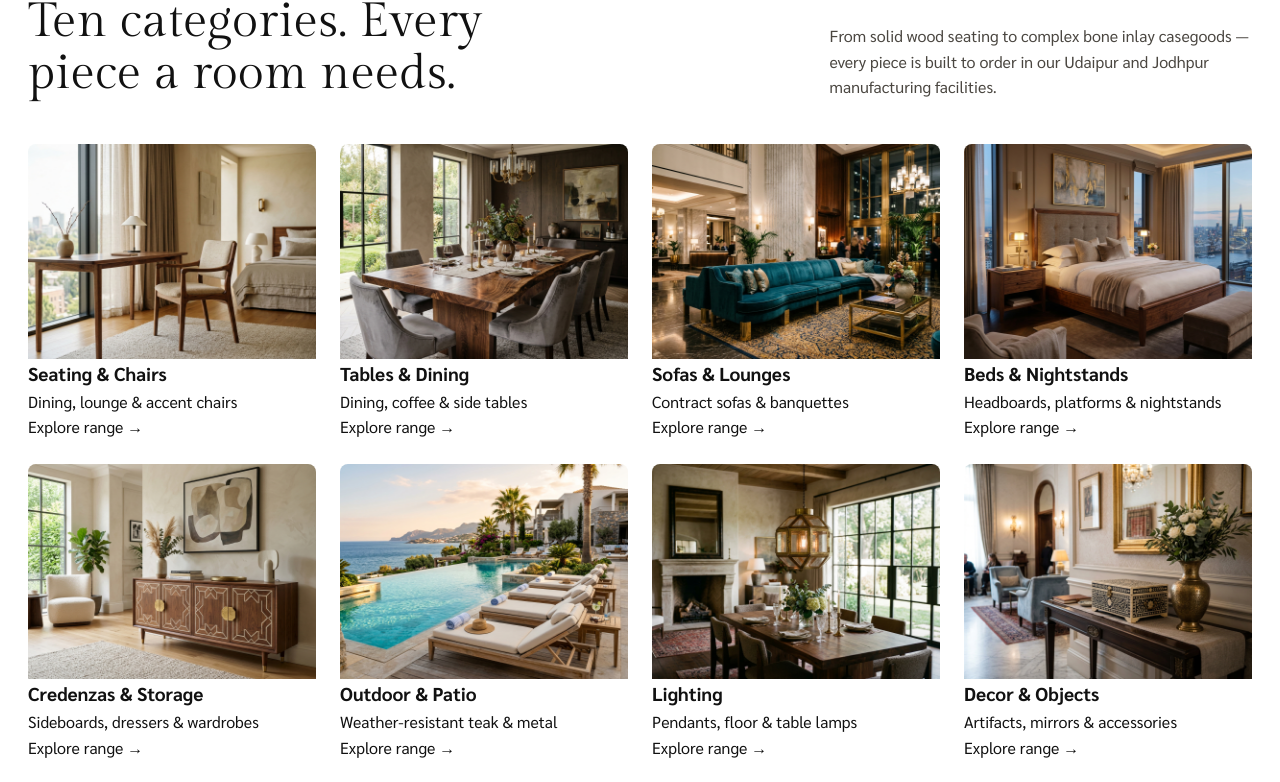
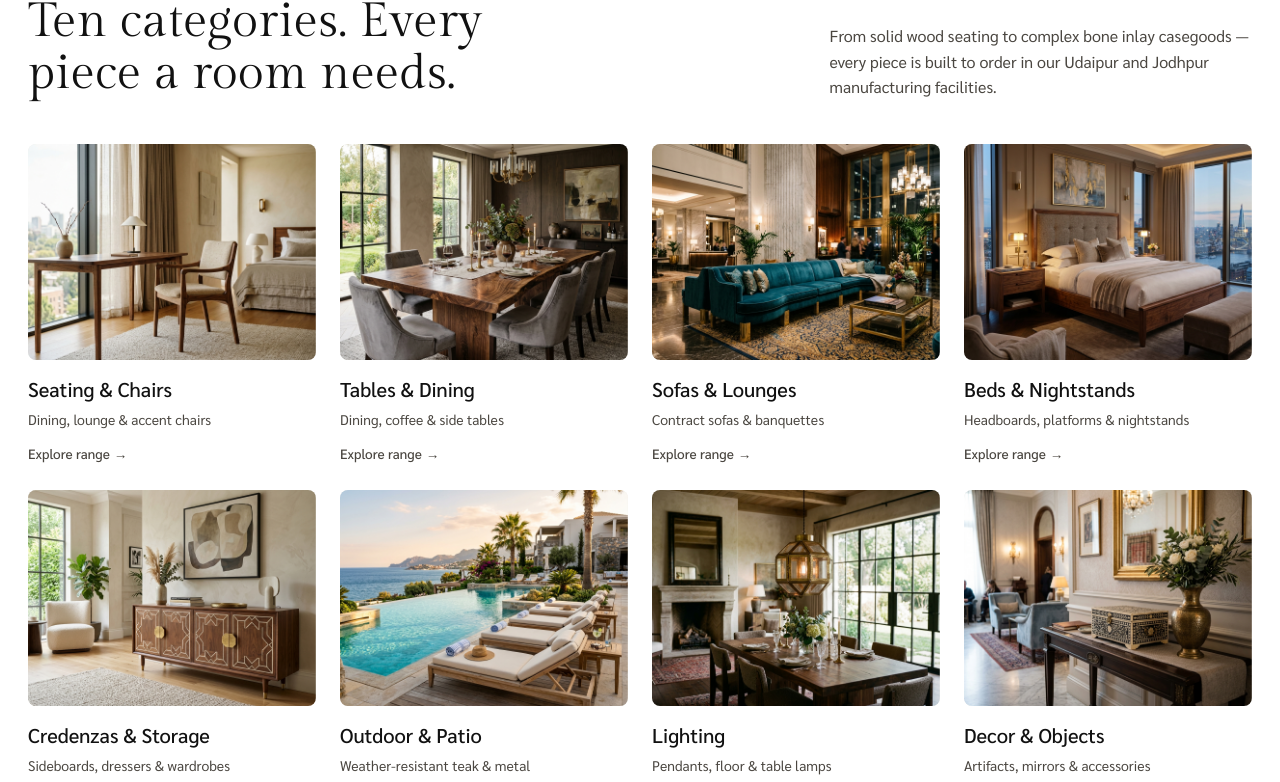
Before and after one commit to dmanoriya/orbit-expo-crafts, a Next.js app in the folder apps/storefront/: page / in a window 1280 px wide. Shown: the part 1105-1887 px from the top of the page. Built offline with nearby package versions, Linux system fonts and the light colour scheme; no server answers.

Commit message:
Set category card title font-weight to 500, add gap above title, and isolate hover forward motion to arrow icon only

```diff
--- a/apps/storefront/src/app/HomeClientView.tsx
+++ b/apps/storefront/src/app/HomeClientView.tsx
@@ -262,12 +262,15 @@ export default function HomeClientView({
 
               return (
                 <Link href={`/collections/${catSlug}`} key={c.id || catSlug} className="cat-card">
-                  <img src={catImg} alt={c.name} loading="lazy" />
-                  <div className="overlay" />
+                  <div className="cat-card-art">
+                    <img src={catImg} alt={c.name} loading="lazy" />
+                  </div>
                   <div className="info">
                     <h3>{c.name}</h3>
                     <p>{(c as any).description || (c as any).desc || `${c.count || 20}+ baseline specs`}</p>
-                    <span className="link-arrow">Explore range →</span>
+                    <span className="link-arrow">
+                      Explore range <span className="arrow-icon">→</span>
+                    </span>
                   </div>
                 </Link>
               );
--- a/apps/storefront/src/app/globals.css
+++ b/apps/storefront/src/app/globals.css
@@ -1554,35 +1554,77 @@ footer li a:hover { color: var(--brand); }
 }
 
 /* ==========================================================================
-   MINIMAL ELEGANT HOVER ANIMATIONS
+   MINIMAL ELEGANT HOVER ANIMATIONS & CATEGORY STYLING
    ========================================================================== */
 
-/* 1. Category Card Minimal Image Zoom (Slight) */
 .cat-card {
   position: relative;
+  display: flex;
+  flex-direction: column;
+  text-decoration: none;
+}
+
+.cat-card-art {
+  width: 100%;
+  aspect-ratio: 4/3;
   overflow: hidden;
   border-radius: var(--r-md);
-}
-
-.cat-card img {
+  margin-bottom: 16px; /* Gap between image and category title */
+  background: var(--surface-2);
+}
+
+.cat-card-art img, .cat-card img {
+  width: 100%;
+  height: 100%;
+  object-fit: cover;
+  display: block;
   transition: transform 0.4s ease;
   will-change: transform;
 }
 
+/* 1. Minimal Image Zoom (Slight) */
 .cat-card:hover img {
   transform: scale(1.04);
 }
 
-/* 2. Explore Range Arrow Forward (Slight) */
+/* Category Title Font Weight 500 */
+.cat-card h3 {
+  font-weight: 500 !important;
+  font-size: 20px;
+  line-height: 1.3;
+  color: var(--ink);
+  margin-bottom: 6px;
+}
+
+.cat-card .info p {
+  color: var(--ink-2);
+  font-size: 14px;
+  margin-bottom: 10px;
+}
+
+/* 2. Arrow Only Forward Motion */
 .cat-card .link-arrow {
   display: inline-flex;
   align-items: center;
   gap: 4px;
+  font-size: 13.5px;
+  font-weight: 500;
+  color: var(--ink-2);
+  transition: color 0.3s ease;
+}
+
+.cat-card:hover .link-arrow {
+  color: var(--brand);
+}
+
+.cat-card .arrow-icon {
+  display: inline-block;
   transition: transform 0.3s ease;
 }
 
-.cat-card:hover .link-arrow {
-  transform: translateX(4px);
+/* ONLY arrow icon moves forward on hover */
+.cat-card:hover .arrow-icon {
+  transform: translateX(5px);
 }
 
 /* 3. Product Card Minimal Image Zoom (Slight) */
```
